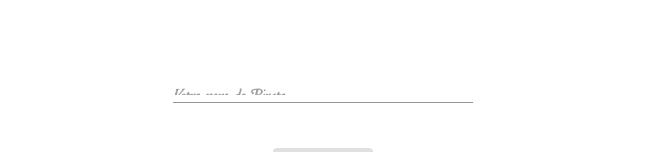
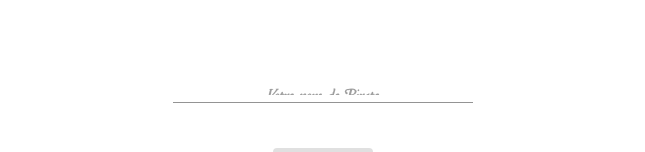
Before and after one commit to florianleux/Ahoy, a Vue app: page /#/ in a window 1280 px wide. Shown: the part 351-503 px from the top of the page, without its empty margins (317-962 px from the left). Built offline with nearby package versions, Linux system fonts and the light colour scheme.

Commit message:
Centrage input start et retouches UI

```diff
--- a/src/components/Profiles/EnemyProfile.vue
+++ b/src/components/Profiles/EnemyProfile.vue
@@ -26,7 +26,7 @@ export default {
   bottom: 25px;
   right: 0;
   padding: 10px 30px 10px 30px;
-  width: 320px;
+  width: 330px;
   background: #f34667;
 
   .name {
--- a/src/components/Profiles/PlayerProfile.vue
+++ b/src/components/Profiles/PlayerProfile.vue
@@ -26,7 +26,7 @@ export default {
   bottom: 25px;
   left: 0;
   padding: 10px 30px 10px 30px;
-  width: 320px;
+  width: 330px;
   background: #54cde9;
 
   .name {
--- a/src/components/Start.vue
+++ b/src/components/Start.vue
@@ -77,11 +77,11 @@ export default {
       display:block;
       margin: auto;
 
-      input{
-        text-align: center !important;
+      &::v-deep input{
+        text-align: center;
       }
 
-      .v-text-field__details *{
+      &::v-deep .v-text-field__details *{
         text-align : center;
       }
     }
--- a/src/views/Placement.vue
+++ b/src/views/Placement.vue
@@ -1,7 +1,7 @@
 <template>
   <div>
     <h1 class="page-title">
-      Phase de placements
+      Phase de placement
     </h1>
     <v-row>
       <v-col cols="8">
```
